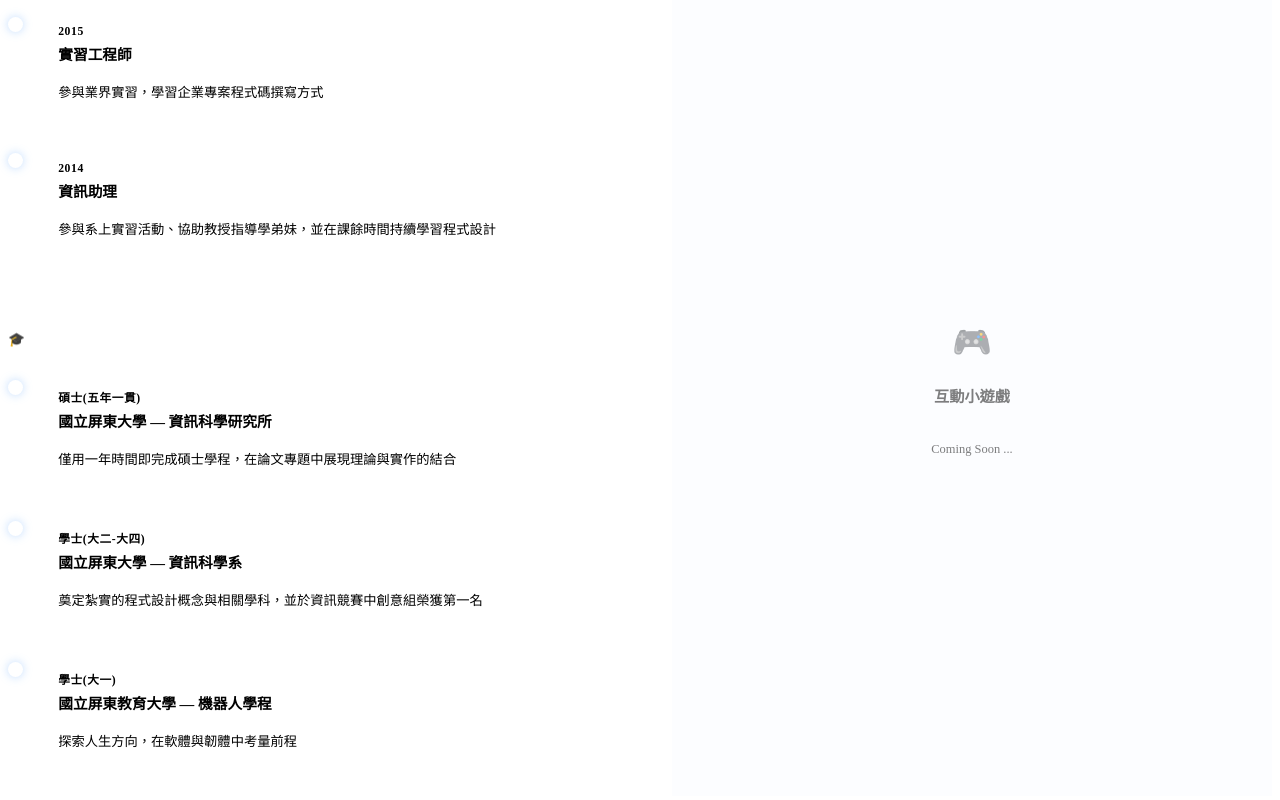
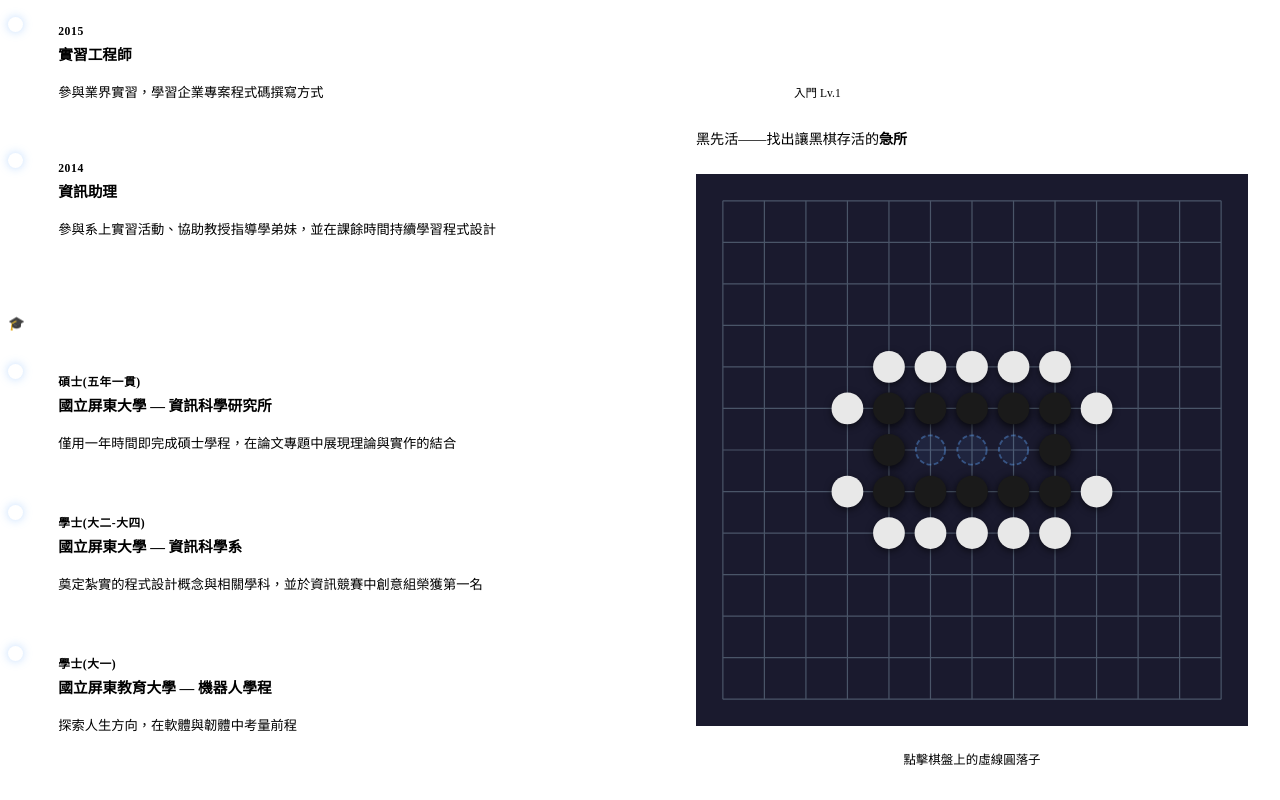
Before and after one commit to Shangshin-Liu/RShinz-World, a Vue app: page /#/ in a window 1280 px wide. Shown: the part 1620-2420 px from the top of the page. Built offline with nearby package versions, Linux system fonts and the light colour scheme; the HTML template or start-up script is replaced by a standard one.

Commit message:
[add] 添加圍棋小遊戲-固定版

```diff
--- a/src/components/home/AboutSection.vue
+++ b/src/components/home/AboutSection.vue
@@ -1,4 +1,5 @@
 <script setup lang="ts">
+import TsumegoGame from '@/components/home/TsumegoGame.vue'
 // ── 專業深度 ──────────────────────────────────────────────────────────
 const experiences = [
   {
@@ -139,13 +140,9 @@ const favorites = ['棋靈王', 'CS2', '巔峰極速', '命運好好玩', '新
             </div>
           </div>
 
-          <!-- 小遊戲佔位 -->
-          <div class="game-placeholder glass">
-            <div class="game-placeholder-inner">
-              <span class="game-icon">🎮</span>
-              <p class="game-title">互動小遊戲</p>
-              <p class="game-hint">Coming Soon ...</p>
-            </div>
+          <!-- 小遊戲：詳棋挑戰 -->
+          <div class="game-card glass">
+            <TsumegoGame />
           </div>
 
         </div>
@@ -168,7 +165,7 @@ const favorites = ['棋靈王', 'CS2', '巔峰極速', '命運好好玩', '新
   grid-template-columns: 1fr 1fr;
   gap: 4rem;
   margin-top: 3rem;
-  align-items: stretch; /* 讓雙欄等高 */
+  align-items: stretch; /* 雙欄等高，讓右欄能對齊左欄終點 */
 }
 
 /* 共用標題 */
@@ -207,6 +204,7 @@ const favorites = ['棋靈王', 'CS2', '巔峰極速', '命運好好玩', '新
   background: linear-gradient(to bottom, var(--accent-dim), transparent);
 }
 .timeline-item:last-child .timeline-line { display: none; }
+.timeline-item:last-child { margin-bottom: 0; }
 
 .timeline-dot {
   width: 15px; height: 15px;
@@ -256,6 +254,8 @@ const favorites = ['棋靈王', 'CS2', '巔峰極速', '命運好好玩', '新
   display: flex;
   flex-direction: column;
   gap: 1.25rem;
+  padding-top: 2.6rem;
+  height: 100%; /* 充滿整個左欄高度 */
 }
 
 /* Base Card Style */
@@ -271,35 +271,15 @@ const favorites = ['棋靈王', 'CS2', '巔峰極速', '命運好好玩', '新
   transform: translateY(-2px);
 }
 
-/* Game Placeholder */
-.game-placeholder {
+.game-card {
   flex: 1;
-  min-height: 160px;
-  align-items: center;
-  justify-content: center;
-  border: 2px dashed var(--border);
-  background: rgba(96,165,250,0.02);
-  cursor: default;
-}
-.game-placeholder-inner {
   display: flex;
   flex-direction: column;
-  align-items: center;
-  gap: 0.5rem;
-  opacity: 0.5;
-}
-.game-icon {
-  font-size: 2rem;
-}
-.game-title {
-  font-size: 0.95rem;
-  font-weight: 600;
-  color: var(--text-primary);
-}
-.game-hint {
-  font-size: 0.78rem;
-  color: var(--text-muted);
-  font-family: var(--font-mono);
+  align-items: stretch;
+  justify-content: center;
+  padding: 1.25rem;
+  min-height: 0; /* 讓 flex 子元素能縮小，避免撐破左欄 */
+  overflow: hidden;
 }
 
 /* 1. Philosophy Card */
--- /dev/null
+++ b/src/components/home/TsumegoGame.vue
@@ -0,0 +1,287 @@
+<script setup lang="ts">
+import { ref, computed } from 'vue'
+
+// ── Board config ─────────────────────────────────────────────────────
+const COLS = 13
+const ROWS = 13
+const STEP = 34
+const PAD  = 22
+
+type Stone = 'black' | 'white' | 'empty'
+type Status = 'playing' | 'correct' | 'wrong'
+
+interface Cell { row: number; col: number; stone: Stone }
+
+// Problem: 直三 (Straight Three) — 黑先活
+// Puzzle placed at rows 2-6, cols 1-7 on a 9x9 board
+// Puzzle centered on 13x13 board: white rows 4-8, black at rows 5-7
+// Internal empties at (6,5),(6,6),(6,7) — vital point = (6,6) = center!
+const initialBoard: Cell[] = (() => {
+  const cells: Cell[] = []
+  for (let r = 0; r < ROWS; r++) {
+    for (let c = 0; c < COLS; c++) {
+      cells.push({ row: r, col: c, stone: stoneAt(r, c) })
+    }
+  }
+  return cells
+})()
+
+function stoneAt(r: number, c: number): Stone {
+  // White outer ring
+  if (r === 4 && c >= 4 && c <= 8) return 'white'
+  if ((r === 5 || r === 7) && (c === 3 || c === 9)) return 'white'
+  if (r === 8 && c >= 4 && c <= 8) return 'white'
+  // Black inner ring
+  if (r === 5 && c >= 4 && c <= 8) return 'black'
+  if (r === 6 && (c === 4 || c === 8)) return 'black'
+  if (r === 7 && c >= 4 && c <= 8) return 'black'
+  return 'empty'
+}
+
+const ANSWER    = { row: 6, col: 6 }
+const CLICKABLE = [{ row: 6, col: 5 }, { row: 6, col: 6 }, { row: 6, col: 7 }]
+
+const board = ref<Cell[]>(initialBoard.map(c => ({ ...c })))
+const status = ref<Status>('playing')
+const placed = ref<{ row: number; col: number } | null>(null)
+
+function isClickable(r: number, c: number) {
+  return status.value === 'playing' && CLICKABLE.some(p => p.row === r && p.col === c)
+}
+
+function clickCell(r: number, c: number) {
+  if (!isClickable(r, c)) return
+  placed.value = { row: r, col: c }
+  board.value = board.value.map(cell =>
+    cell.row === r && cell.col === c ? { ...cell, stone: 'black' } : cell
+  )
+  status.value = (r === ANSWER.row && c === ANSWER.col) ? 'correct' : 'wrong'
+}
+
+function reset() {
+  board.value = initialBoard.map(c => ({ ...c }))
+  status.value = 'playing'
+  placed.value = null
+}
+
+// SVG helpers
+function cx(col: number) { return PAD + col * STEP }
+function cy(row: number) { return PAD + row * STEP }
+
+const svgW = computed(() => PAD * 2 + (COLS - 1) * STEP)
+const svgH = computed(() => PAD * 2 + (ROWS - 1) * STEP)
+</script>
+
+<template>
+  <div class="tsumego-wrap">
+    <div class="tsumego-header">
+      <span class="tsumego-badge">⚫ 詰棋挑戰</span>
+      <span class="tsumego-level">入門 Lv.1</span>
+    </div>
+
+    <p class="tsumego-desc">黑先活——找出讓黑棋存活的<strong>急所</strong></p>
+
+    <!-- Board SVG -->
+    <div class="board-wrap">
+      <svg
+        :viewBox="`0 0 ${svgW} ${svgH}`"
+        width="100%"
+        preserveAspectRatio="xMidYMid meet"
+        class="board-svg"
+      >
+        <!-- Grid lines -->
+        <line
+          v-for="r in ROWS" :key="`hr${r}`"
+          :x1="cx(0)" :y1="cy(r-1)"
+          :x2="cx(COLS-1)" :y2="cy(r-1)"
+          stroke="#4a5568" stroke-width="1"
+        />
+        <line
+          v-for="c in COLS" :key="`vc${c}`"
+          :x1="cx(c-1)" :y1="cy(0)"
+          :x2="cx(c-1)" :y2="cy(ROWS-1)"
+          stroke="#4a5568" stroke-width="1"
+        />
+
+        <!-- Stones & clickable targets -->
+        <g v-for="cell in board" :key="`${cell.row}-${cell.col}`">
+          <!-- Clickable hint ring -->
+          <circle
+            v-if="isClickable(cell.row, cell.col)"
+            :cx="cx(cell.col)" :cy="cy(cell.row)"
+            r="12"
+            fill="rgba(96,165,250,0.08)"
+            stroke="rgba(96,165,250,0.4)"
+            stroke-width="1.5"
+            stroke-dasharray="4 2"
+            class="hint-ring"
+            @click="clickCell(cell.row, cell.col)"
+          />
+          <!-- Black stone -->
+          <circle
+            v-if="cell.stone === 'black'"
+            :cx="cx(cell.col)" :cy="cy(cell.row)"
+            r="13"
+            class="stone-black"
+            :class="{ 'stone-placed': placed?.row === cell.row && placed?.col === cell.col }"
+          />
+          <!-- White stone -->
+          <circle
+            v-if="cell.stone === 'white'"
+            :cx="cx(cell.col)" :cy="cy(cell.row)"
+            r="13"
+            class="stone-white"
+          />
+        </g>
+      </svg>
+    </div>
+
+    <!-- Feedback -->
+    <transition name="fade">
+      <div v-if="status !== 'playing'" class="feedback" :class="status">
+        <template v-if="status === 'correct'">
+          <span class="fb-icon">✅</span>
+          <div>
+            <strong>正確！</strong>
+            <p>落在三空中央，兩側各形成一個獨立眼位，黑棋雙活！</p>
+          </div>
+        </template>
+        <template v-else>
+          <span class="fb-icon">❌</span>
+          <div>
+            <strong>再想想！</strong>
+            <p>三個空點的<em>中央</em>才是急所，兩側才能形成各自獨立的眼位。</p>
+          </div>
+        </template>
+        <button class="btn-retry" @click="reset">↩ 重試</button>
+      </div>
+    </transition>
+
+    <p v-if="status === 'playing'" class="tsumego-hint">點擊棋盤上的<span class="accent">虛線圓</span>落子</p>
+  </div>
+</template>
+
+<style scoped>
+.tsumego-wrap {
+  display: flex;
+  flex-direction: column;
+  gap: 0.75rem;
+}
+
+.tsumego-header {
+  display: flex;
+  align-items: center;
+  gap: 0.75rem;
+}
+.tsumego-badge {
+  font-size: 0.8rem;
+  font-weight: 700;
+  background: var(--grad);
+  -webkit-background-clip: text;
+  -webkit-text-fill-color: transparent;
+  background-clip: text;
+  text-transform: uppercase;
+  letter-spacing: 0.1em;
+}
+.tsumego-level {
+  font-size: 0.72rem;
+  color: var(--text-muted);
+  border: 1px solid var(--border);
+  padding: 0.1rem 0.5rem;
+  border-radius: 99px;
+}
+
+.tsumego-desc {
+  font-size: 0.88rem;
+  color: var(--text-secondary);
+}
+.tsumego-desc strong {
+  color: var(--accent);
+}
+
+/* Board */
+.board-wrap {
+  width: 100%;
+  aspect-ratio: 1 / 1;  /* 13×13 正方形，自動適配 container 寬度 */
+  background: #1a1a2e;
+  border-radius: var(--radius-lg);
+  border: 1px solid var(--border);
+  overflow: hidden;
+}
+.board-svg {
+  display: block;
+  width: 100%;
+  height: 100%;
+}
+
+.stone-black {
+  fill: radial-gradient(circle at 35% 35%, #555, #111);
+  fill: #1a1a1a;
+  filter: drop-shadow(0 2px 4px rgba(0,0,0,0.8));
+  cursor: default;
+}
+.stone-white {
+  fill: #e8e8e8;
+  filter: drop-shadow(0 2px 3px rgba(0,0,0,0.5));
+  cursor: default;
+}
+.stone-placed {
+  filter: drop-shadow(0 0 8px rgba(96,165,250,0.9));
+}
+.hint-ring {
+  cursor: pointer;
+  transition: fill 0.15s;
+}
+.hint-ring:hover {
+  fill: rgba(96,165,250,0.2);
+}
+
+/* Feedback */
+.feedback {
+  display: flex;
+  align-items: flex-start;
+  gap: 0.75rem;
+  padding: 0.9rem 1rem;
+  border-radius: var(--radius-lg);
+  font-size: 0.85rem;
+  line-height: 1.5;
+}
+.feedback.correct {
+  background: rgba(34,197,94,0.08);
+  border: 1px solid rgba(34,197,94,0.3);
+  color: var(--text-primary);
+}
+.feedback.wrong {
+  background: rgba(239,68,68,0.08);
+  border: 1px solid rgba(239,68,68,0.25);
+  color: var(--text-primary);
+}
+.fb-icon { font-size: 1.2rem; flex-shrink: 0; margin-top: 0.1rem; }
+.feedback strong { display: block; margin-bottom: 0.2rem; }
+.feedback p { color: var(--text-secondary); margin: 0; }
+.feedback em { color: var(--accent); font-style: normal; }
+
+.btn-retry {
+  margin-left: auto;
+  flex-shrink: 0;
+  background: transparent;
+  border: 1px solid var(--border);
+  color: var(--text-secondary);
+  padding: 0.3rem 0.75rem;
+  border-radius: 99px;
+  font-size: 0.8rem;
+  cursor: pointer;
+  transition: border-color 0.2s, color 0.2s;
+}
+.btn-retry:hover { border-color: var(--accent); color: var(--accent); }
+
+.tsumego-hint {
+  font-size: 0.78rem;
+  color: var(--text-muted);
+  text-align: center;
+}
+.accent { color: var(--accent); }
+
+.fade-enter-active, .fade-leave-active { transition: opacity 0.3s; }
+.fade-enter-from, .fade-leave-to { opacity: 0; }
+</style>
```
